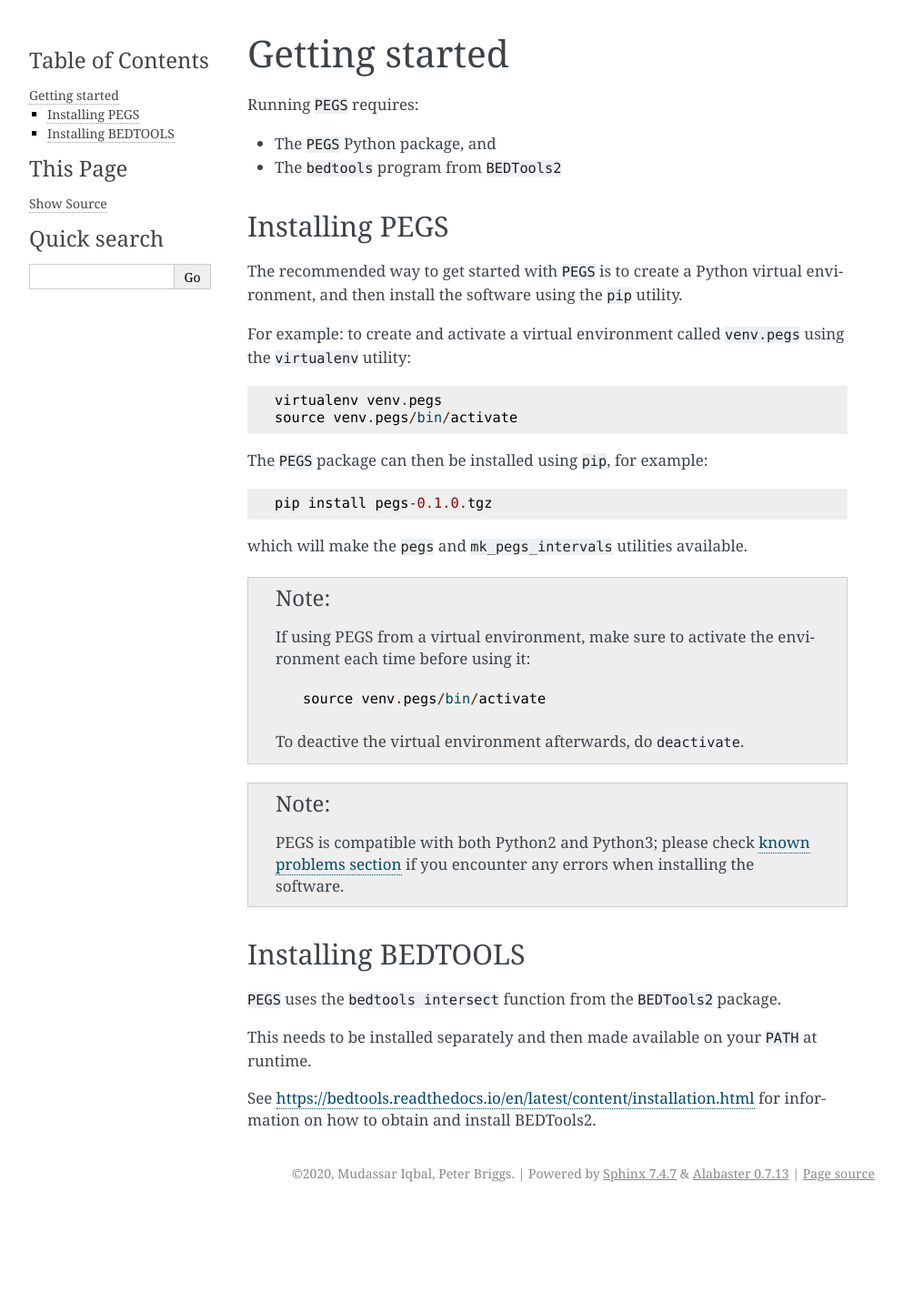
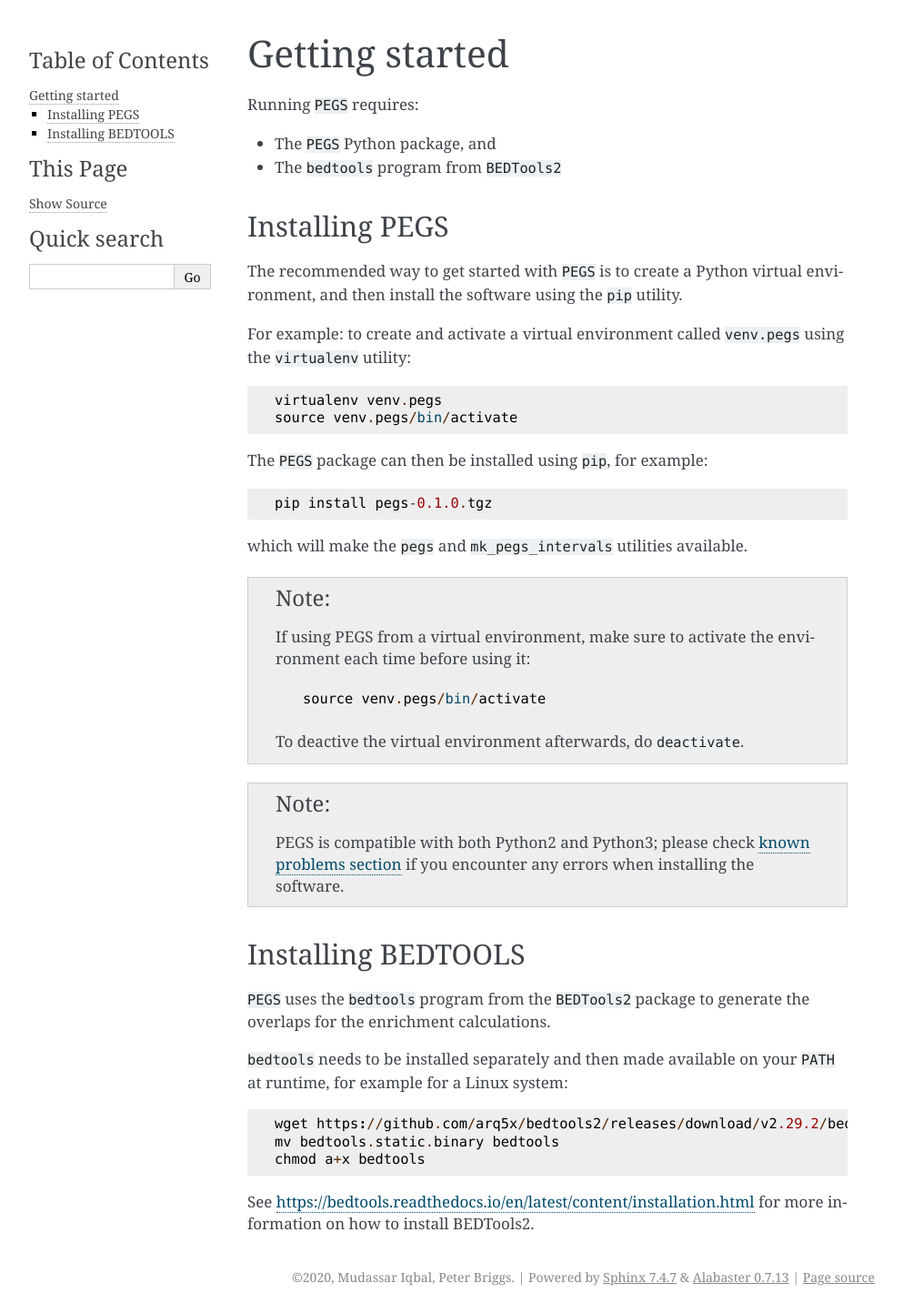
Before and after one commit to fls-bioinformatics-core/pegs, a Sphinx documentation site: the page built from docs/source/install.rst, in a window 1280 px wide. Shown: the whole page at 91% size, without its empty margins (148-1141 px from the left). Built offline with Sphinx 7.4.7, drawn with Linux system fonts in a browser that asks for light colours; before the commit the page ends 1329 px from its top, so only the background shows below that.

Commit message:
Another update to the installation documentation for bedtools2.

```diff
--- a/docs/source/install.rst
+++ b/docs/source/install.rst
@@ -52,11 +52,18 @@
 Installing BEDTOOLS
 ===================
 
-``PEGS`` uses the ``bedtools intersect`` function from the ``BEDTools2``
-package.
+``PEGS`` uses the ``bedtools`` program from the ``BEDTools2``
+package to generate the overlaps for the enrichment calculations.
 
-This needs to be installed separately and then made available on
-your ``PATH`` at runtime.
+``bedtools`` needs to be installed separately and then made
+available on your ``PATH`` at runtime, for example for a
+Linux system:
+
+::
+
+   wget https://github.com/arq5x/bedtools2/releases/download/v2.29.2/bedtools.static.binary
+   mv bedtools.static.binary bedtools
+   chmod a+x bedtools
 
 See https://bedtools.readthedocs.io/en/latest/content/installation.html
-for information on how to obtain and install BEDTools2.
+for more information on how to install BEDTools2.
```
